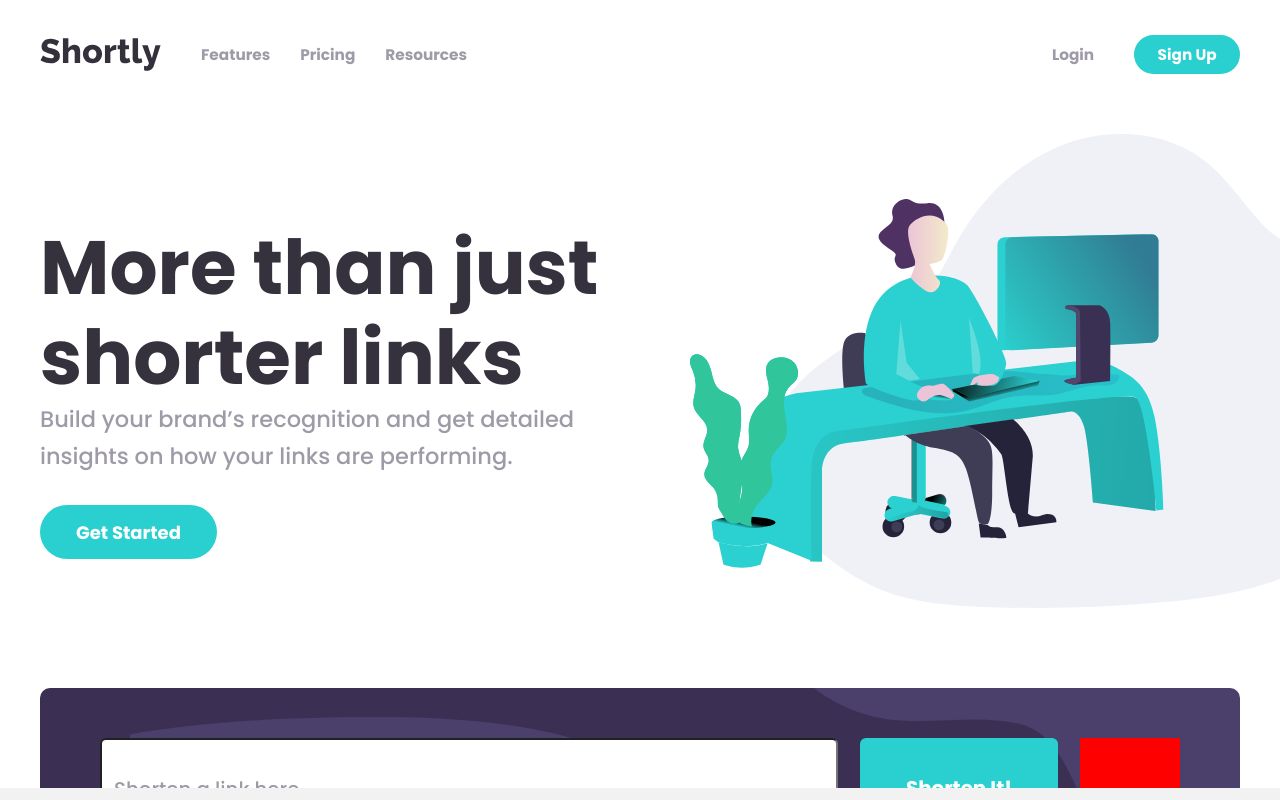
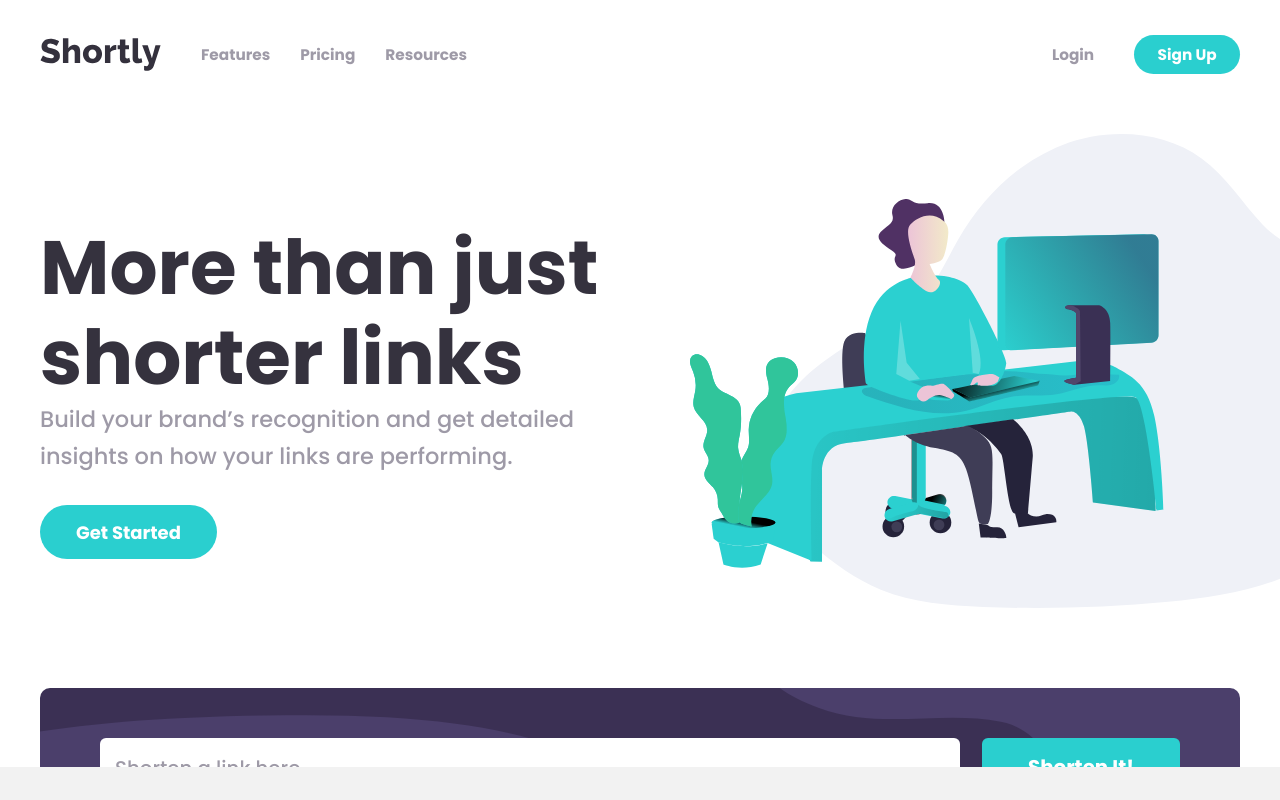
Before and after one commit to LukZap/URL-shortening-API-landing-page, an Angular app: page / in a window 1280 px wide. Shown: the top 800 px of the page. Built offline with nearby package versions, Linux system fonts and the light colour scheme.

Commit message:
added validation errors and validations

```diff
--- a/src/app/app.component.html
+++ b/src/app/app.component.html
@@ -53,14 +53,21 @@
   <div class="search-container" [ngStyle.lt-lg]="{'padding': '0 25px'}">
     <div class="search-bar" fxLayout="column" fxLayoutGap="17px" fxLayoutGap.gt-sm="22px" fxLayout.gt-sm="row"
       fxLayoutAlign.gt-sm="space-between stretch" [ngStyle.sm]="{'padding':'30px 30px'}"
-      [ngStyle.gt-sm]="{'padding':'50px 60px', 'background-image': 'url(../assets/images/bg-shorten-desktop.svg)', 'background-size': cover}">
-      <input class="search-bar__input" [ngStyle.gt-sm]="{'padding': '0.7em 1.5em', 'font-size': '1rem'}"
-        [ngStyle.gt-md]="{'font-size': '1.1rem'}" fxFlex.gt-sm="auto" type="text" placeholder="Shorten a link here..."
-        [(ngModel)]="linkToShorten" #ctrl="ngModel" type="url" required>
+      [ngStyle.gt-sm]="{'padding':'50px 60px', 'background-image': 'url(../assets/images/bg-shorten-desktop.svg)', 'background-size': '100% 100%'}">
+      <div class="search-bar__input-container">
+        <!-- can be a custom control?-->
+        <input class="search-bar__input" [ngStyle.gt-sm]="{'padding': '0.7em 1.5em', 'font-size': '1rem'}"
+          [ngStyle.gt-md]="{'font-size': '1.1rem'}" type="text" placeholder="Shorten a link here..."
+          [(ngModel)]="linkToShorten" #ctrl="ngModel" pattern="https?://.+" type="url" required>
+        <div class="search-bar__validation-message" ngClass.lt-md="search-bar__validation-message--small"
+          *ngIf="ctrl.invalid && !ctrl.pristine && ctrl.errors.required">Please add link</div>
+        <div class="search-bar__validation-message" ngClass.lt-md="search-bar__validation-message--small"
+          *ngIf="ctrl.invalid && !ctrl.pristine && ctrl.errors.pattern && !ctrl.errors.required">Please enter a valid
+          URL</div>
+      </div>
       <button class="search-bar__button" [ngStyle.gt-sm]="{'font-size': '0.9rem'}"
-        [ngStyle.gt-md]="{'font-size': '1.1rem'}" fxFlex.gt-sm="10em" (click)="getShortenedLink()">Shorten
+        [ngStyle.gt-md]="{'font-size': '1.1rem'}" fxFlex.gt-sm="10em" (click)="getShortenedLink()" [disabled]="ctrl.invalid">Shorten
         It!</button>
-      <div *ngIf="!ctrl.valid" style="width: 100px; height: 100px; background-color: red;"></div>  <!-- delete that later -->
     </div>
   </div>
 
--- a/src/app/app.component.scss
+++ b/src/app/app.component.scss
@@ -118,6 +118,30 @@ header {
         border-radius: 6px;
         padding: 10px;
     }
+
+    &__validation-message {
+      position: absolute;
+      top: calc(100% + 10px);
+      left: 0;
+      font-style: italic;
+      color: $secondary-red;
+      font-size: 0.85rem;
+
+      &--small {
+        position: initial;
+        margin-top: 8px;
+        font-size: 0.7rem;
+      }
+    }
+
+    &__input-container {
+      position: relative;
+      width: 100%;
+    }
+
+    &__input {
+      width: 100%;
+    }
 }
 
 .links-section {
--- a/src/styles/reset.css
+++ b/src/styles/reset.css
@@ -298,8 +298,14 @@ html input[disabled] {
  *    Known issue: excess padding remains in IE 6.
  */
 
+ input[type="text"],
+ input[type="url"] {
+  box-sizing: border-box; /* 1 */
+ }
+
 input[type="checkbox"],
-input[type="radio"] {
+input[type="radio"]
+{
     box-sizing: border-box; /* 1 */
     padding: 0; /* 2 */
     *height: 13px; /* 3 */
--- a/src/styles/styles.scss
+++ b/src/styles/styles.scss
@@ -73,9 +73,23 @@ input {
     padding: 12px;
     padding-bottom: 10px;
     color: $grayish-violet;
+    border-width: 3px;
+    border-color: rgba(0,0,0,0); // transparent
 
     &::placeholder {
         color: $grayish-violet;
         opacity: 1; /* Firefox */
       }
+
+    &.ng-invalid:not(.ng-pristine) //check PRISITNE
+    {
+      border-color: $secondary-red;
+      border-width: 3px;
+      border-style: solid;
+
+      &::placeholder {
+        color: $secondary-red;
+        opacity: .5;
+      }
+    }
 }
```
